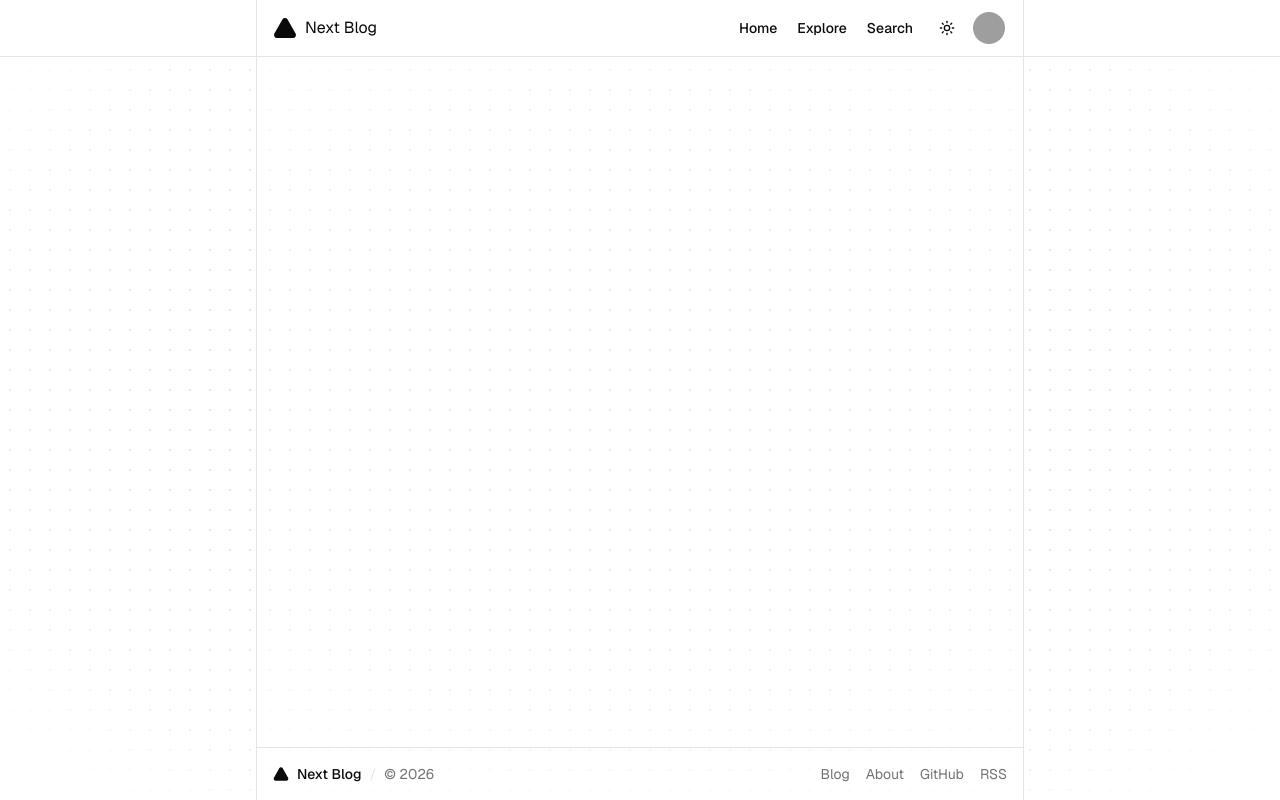
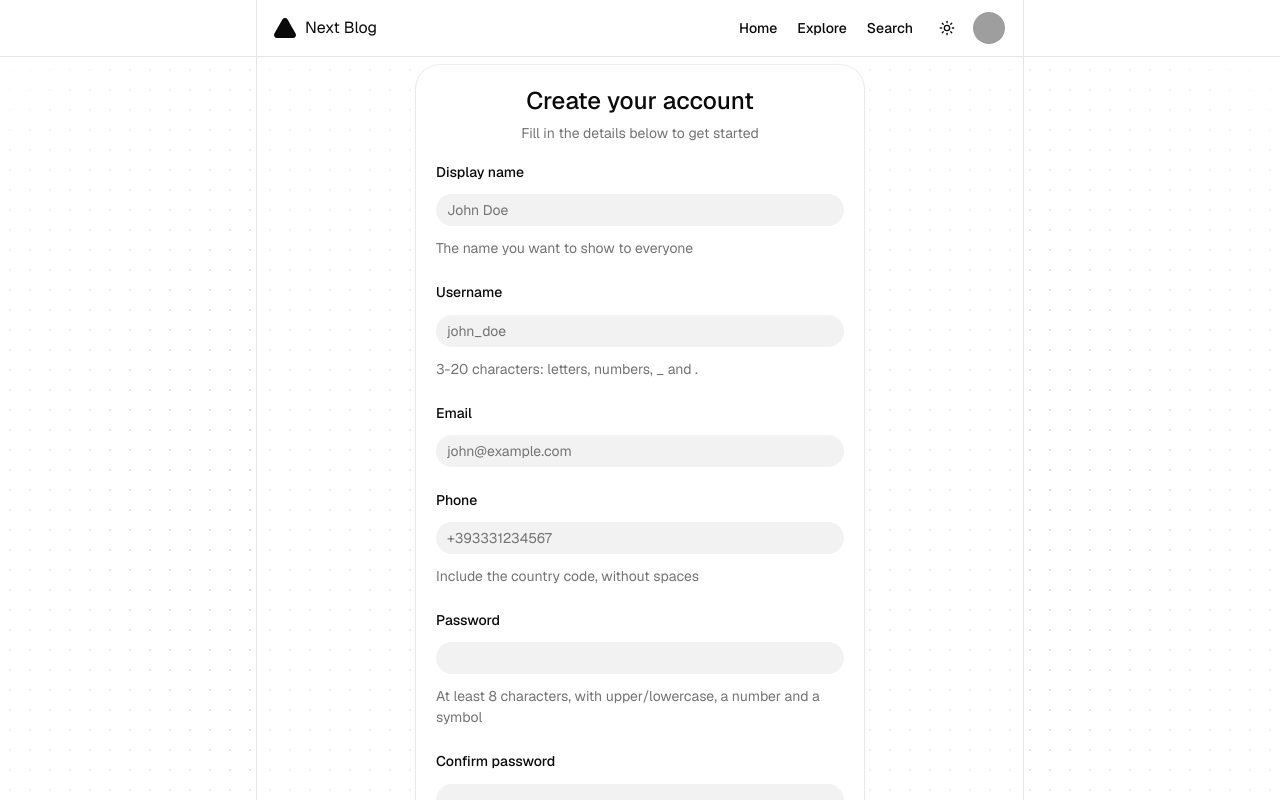
Before and after one commit to NicolasGhiggi/next-blog, a Next.js app in the folder apps/web/: page /register in a window 1280 px wide. Shown: the top 800 px of the page. Built offline with nearby package versions, Linux system fonts and the light colour scheme; grey boxes are pictures that could not be loaded.

Commit message:
Added register page, form and component

```diff
--- a/apps/web/app/(public)/register/page.tsx
+++ b/apps/web/app/(public)/register/page.tsx
@@ -1,6 +1,46 @@
+import type { Metadata } from "next"
+import Link from "next/link"
+import {
+    Card,
+    CardContent,
+    CardDescription,
+    CardFooter,
+    CardHeader,
+    CardTitle,
+} from "@workspace/ui/components/card"
+import { RegisterForm } from "@/components/form/register"
+
+export const metadata: Metadata = {
+    title: "Create account",
+    description: "Sign up to get started",
+}
+
 const Page = () => {
     return (
-        <div></div>
+        <div className="flex items-center justify-center p-2">
+            <Card className="w-full max-w-md">
+                <CardHeader className="text-center">
+                    <CardTitle className="text-2xl">Create your account</CardTitle>
+                    <CardDescription>
+                        Fill in the details below to get started
+                    </CardDescription>
+                </CardHeader>
+
+                <CardContent>
+                    <RegisterForm />
+                </CardContent>
+
+                <CardFooter className="justify-center text-sm text-muted-foreground">
+                    Already have an account?&nbsp;
+                    <Link
+                        href="/login"
+                        className="font-medium text-foreground underline-offset-4 hover:underline"
+                    >
+                        Sign in
+                    </Link>
+                </CardFooter>
+            </Card>
+        </div>
     )
 }
 
--- a/apps/web/app/layout.tsx
+++ b/apps/web/app/layout.tsx
@@ -3,6 +3,7 @@ import { Geist, Geist_Mono,  } from "next/font/google"
 
 import "@workspace/ui/globals.css"
 import { cn } from "@workspace/ui/lib/utils"
+import { Toaster } from "@workspace/ui/components/toast"
 import { TooltipProvider } from "@workspace/ui/components/tooltip"
 import { ThemeProvider } from "@workspace/ui/providers/theme-provider"
 
@@ -33,6 +34,7 @@ export default function RootLayout({
                     <TooltipProvider>
                         {children}
                     </TooltipProvider>
+                    <Toaster />
                 </ThemeProvider>
             </body>
         </html>
--- /dev/null
+++ b/apps/web/components/form/register.tsx
@@ -0,0 +1,105 @@
+"use client"
+
+import { useForm } from "react-hook-form"
+import { zodResolver } from "@hookform/resolvers/zod"
+import { toast } from "@workspace/ui/components/toast"
+import { Button } from "@workspace/ui/components/button"
+import { FieldGroup } from "@workspace/ui/components/field"
+import { registerSchema, registerSchemaType } from "@/schemas/register"
+import { FormTextField } from "@/components/ui/form-text-field"
+
+const RegisterForm = () => {
+    const form = useForm<registerSchemaType>({
+        resolver: zodResolver(registerSchema),
+        // mode: "onTouched",
+        defaultValues: {
+            displayName: "",
+            username: "",
+            email: "",
+            phone: "",
+            password: "",
+            confirmPassword: "",
+        },
+    })
+
+    const onSubmit = (data: registerSchemaType) => {
+        const id = toast.add({
+            title: "You submitted the following values:",
+            description: (
+                <pre className="mt-2 w-[320px] overflow-x-auto rounded-md bg-code p-4 text-code-foreground">
+                    <code>{JSON.stringify(data, null, 2)}</code>
+                </pre>
+            ),
+            actionProps: {
+                children: "Undo",
+                onClick() {
+                    toast.close(id)
+                },
+            },
+        })
+    }
+
+    return (
+        <form
+            id="form-register"
+            onSubmit={form.handleSubmit(onSubmit)}
+            noValidate
+        >
+            <FieldGroup>
+                <FormTextField
+                    control={form.control}
+                    name="displayName"
+                    label="Display name"
+                    placeholder="John Doe"
+                    description="The name you want to show to everyone"
+                    autoComplete="name"
+                />
+                <FormTextField
+                    control={form.control}
+                    name="username"
+                    label="Username"
+                    placeholder="john_doe"
+                    description="3-20 characters: letters, numbers, _ and ."
+                    autoComplete="username"
+                />
+                <FormTextField
+                    control={form.control}
+                    name="email"
+                    label="Email"
+                    type="email"
+                    placeholder="john@example.com"
+                    autoComplete="email"
+                />
+                <FormTextField
+                    control={form.control}
+                    name="phone"
+                    label="Phone"
+                    type="tel"
+                    placeholder="+393331234567"
+                    description="Include the country code, without spaces"
+                    autoComplete="tel"
+                />
+                <FormTextField
+                    control={form.control}
+                    name="password"
+                    label="Password"
+                    type="password"
+                    description="At least 8 characters, with upper/lowercase, a number and a symbol"
+                    autoComplete="new-password"
+                />
+                <FormTextField
+                    control={form.control}
+                    name="confirmPassword"
+                    label="Confirm password"
+                    type="password"
+                    autoComplete="new-password"
+                />
+                <Button type="submit" form="form-register" disabled={form.formState.isSubmitting}>
+                    Submit
+                </Button>
+            </FieldGroup>
+        </form>
+    )
+}
+
+export { RegisterForm }
--- /dev/null
+++ b/apps/web/components/ui/form-text-field.tsx
@@ -0,0 +1,50 @@
+"use client"
+
+import { type HTMLInputTypeAttribute } from "react"
+import { Controller, type Control, type FieldValues, type Path } from "react-hook-form"
+import { Field, FieldDescription, FieldError, FieldLabel } from "@workspace/ui/components/field"
+import { Input } from "@workspace/ui/components/input"
+
+type FormTextFieldProps<T extends FieldValues> = {
+    control: Control<T>
+    name: Path<T>
+    label: string
+    description?: string
+    placeholder?: string
+    type?: HTMLInputTypeAttribute
+    autoComplete?: string
+}
+
+const FormTextField = <T extends FieldValues>({
+                                                  control,
+                                                  name,
+                                                  label,
+                                                  description,
+                                                  placeholder,
+                                                  type = "text",
+                                                  autoComplete = "off",
+                                              }: FormTextFieldProps<T>) => {
+    return (
+        <Controller
+            name={name}
+            control={control}
+            render={({ field, fieldState }) => (
+                <Field data-invalid={fieldState.invalid}>
+                    <FieldLabel htmlFor={field.name}>{label}</FieldLabel>
+                    <Input
+                        {...field}
+                        id={field.name}
+                        type={type}
+                        aria-invalid={fieldState.invalid}
+                        placeholder={placeholder}
+                        autoComplete={autoComplete}
+                    />
+                    {description && <FieldDescription>{description}</FieldDescription>}
+                    {fieldState.invalid && <FieldError errors={[fieldState.error]} />}
+                </Field>
+            )}
+        />
+    )
+}
+
+export { FormTextField }
--- /dev/null
+++ b/apps/web/schemas/register.ts
@@ -0,0 +1,62 @@
+import * as z from "zod"
+
+const PASSWORD_REGEX = {
+    lower: /[a-z]/,
+    upper: /[A-Z]/,
+    number: /\d/,
+    special: /[^A-Za-z0-9]/,
+}
+
+export const registerSchema = z
+    .object({
+        displayName: z
+            .string()
+            .trim()
+            .min(2, "Display name must be at least 2 characters")
+            .max(50, "Display name must be at most 50 characters"),
+
+        username: z
+            .string()
+            .trim()
+            .min(3, "Username must be at least 3 characters")
+            .max(20, "Username must be at most 20 characters")
+            .regex(
+                /^[a-zA-Z0-9_.]+$/,
+                "Username can only contain letters, numbers, underscores and dots"
+            )
+            .regex(/^[a-zA-Z]/, "Username must start with a letter")
+            .toLowerCase(),
+
+        email: z
+            .string()
+            .trim()
+            .toLowerCase()
+            .min(1, "Email is required")
+            .pipe(z.email("Please enter a valid email address")),
+
+        phone: z
+            .string()
+            .trim()
+            .min(1, "Phone number is required")
+            .regex(
+                /^\+?[1-9]\d{7,14}$/,
+                "Enter a valid phone number (e.g. +393331234567)"
+            ),
+
+        password: z
+            .string()
+            .min(8, "Password must be at least 8 characters")
+            .max(72, "Password must be at most 72 characters")
+            .regex(PASSWORD_REGEX.lower, "Password must contain a lowercase letter")
+            .regex(PASSWORD_REGEX.upper, "Password must contain an uppercase letter")
+            .regex(PASSWORD_REGEX.number, "Password must contain a number")
+            .regex(PASSWORD_REGEX.special, "Password must contain a special character"),
+
+        confirmPassword: z.string().min(1, "Please confirm your password"),
+    })
+    .refine((data) => data.password === data.confirmPassword, {
+        message: "Passwords do not match",
+        path: ["confirmPassword"],
+    })
+
+export type registerSchemaType = z.infer<typeof registerSchema>
--- a/package.json
+++ b/package.json
@@ -24,5 +24,9 @@
   "workspaces": [
     "apps/*",
     "packages/*"
-  ]
+  ],
+  "dependencies": {
+    "@hookform/resolvers": "^5.9.1",
+    "react-hook-form": "^7.89.0"
+  }
 }
```
Also changed, not shown: 1 other file (tests, documents, lock files or other folders).
